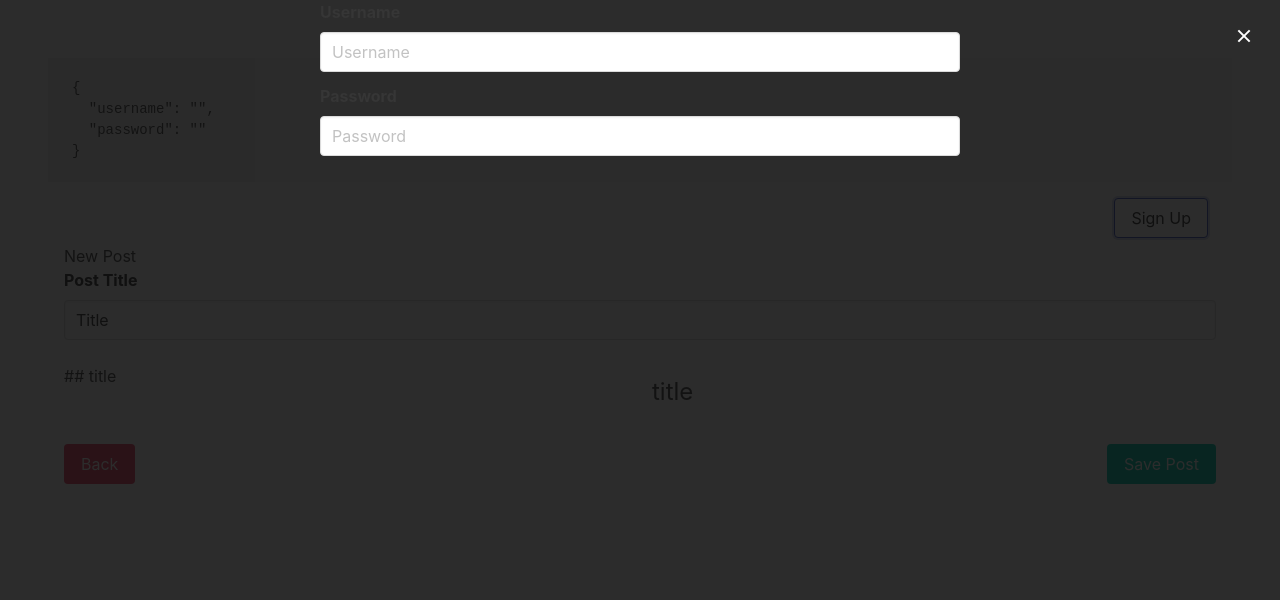
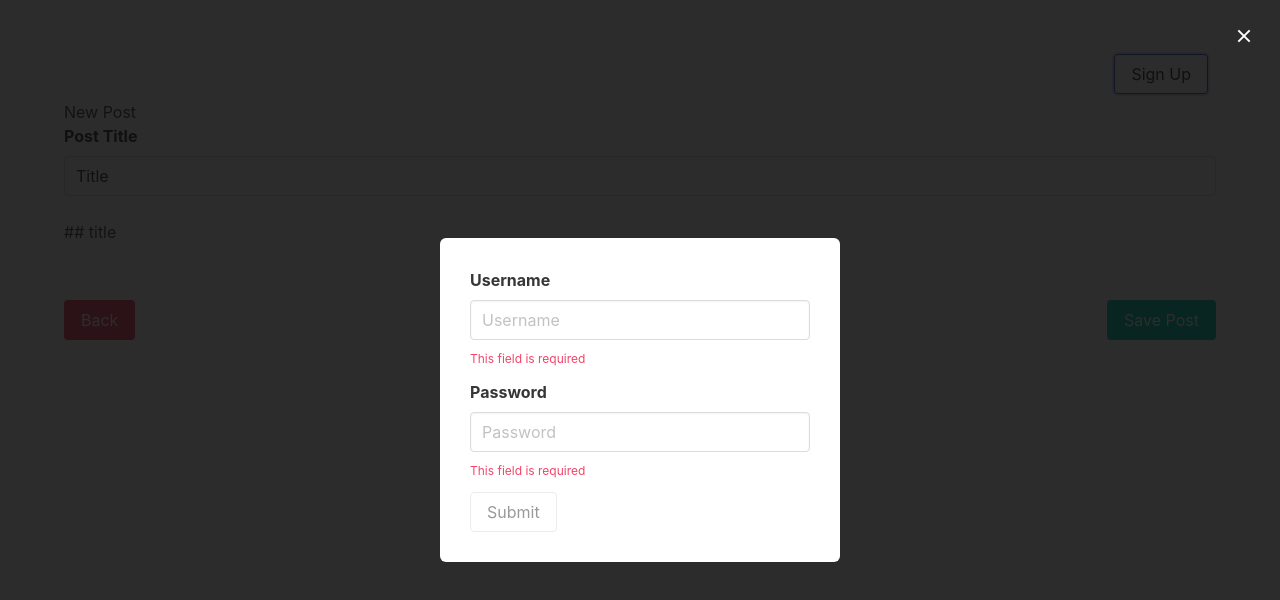
Before and after one commit to tomimandalap/vue3-typescript, a Vue app: page /posts/new in a window 1280 px wide. Both pictures are taken after a click on the button "Sign Up". Shown: the top 600 px of the page. Built offline with nearby package versions, Linux system fonts and the light colour scheme.

Commit message:
feat: implementation validation form and submit form

```diff
--- a/src/App.vue
+++ b/src/App.vue
@@ -3,21 +3,6 @@ import { computed, ref } from "vue";
 import { RouterView } from "vue-router";
 import { useModal } from "./composables/useModal";
 import Navbar from "./components/Navbar.vue";
-import FormInput from "./components/FormInput.vue";
-
-interface Iform {
-  username: string;
-  password: string;
-}
-
-interface IMap {
-  [key: string]: string;
-}
-
-const form = ref<Iform>({
-  username: "",
-  password: "",
-});
 
 const modal = useModal();
 const modalStyle = computed(() => {
@@ -26,43 +11,34 @@ const modalStyle = computed(() => {
     color: "white",
   };
 });
-
-function handleUpdate(event: string, key: string) {
-  let inputValue: IMap = form.value;
-  inputValue[key] = event;
-}
 </script>
 
 <template>
   <div class="modal" :style="modalStyle">
     <div class="modal-background">
       <div class="modal-content">
-        <div id="modal">
-          <FormInput
-            v-model="form.username"
-            name="Username"
-            type="text"
-            placeholder="Username"
-            @update:modelValue="handleUpdate($event, 'username')"
-          />
-          <FormInput
-            v-model="form.password"
-            name="Password"
-            type="password"
-            placeholder="Password"
-            @update:modelValue="handleUpdate($event, 'password')"
-          />
+        <div id="modal" class="modal">
+          <button
+            class="modal-close is-large"
+            @click="modal.hideModal()"
+          ></button>
         </div>
       </div>
     </div>
-    <button class="modal-close is-large" @click="modal.hideModal()"></button>
   </div>
 
   <div class="section">
-    <pre>{{ form }}</pre>
     <div class="container">
       <Navbar />
       <RouterView />
     </div>
   </div>
 </template>
+
+<style scoped>
+.modal {
+  display: flex;
+  justify-content: center;
+  align-items: center;
+}
+</style>
--- a/src/components/FormInput.vue
+++ b/src/components/FormInput.vue
@@ -1,11 +1,13 @@
 <script setup lang="ts">
-import { emit } from "process";
+import { stat } from "fs";
+import { Status } from "../utils/validations";
 
 interface Iinput {
   name: string;
   type: string;
   placeholder: string;
   modelValue: string;
+  status: Status;
 }
 
 defineProps<Iinput>();
@@ -13,7 +15,7 @@ const emits = defineEmits<{
   (event: "update:modelValue", value: string): void;
 }>();
 
-function handleInput($event: any) {
+function handleInput($event: Event) {
   const input = $event.target as HTMLInputElement;
   emits("update:modelValue", input.value);
 }
@@ -31,5 +33,9 @@ function handleInput($event: any) {
         class="input"
       />
     </div>
+
+    <p class="is-danger help" v-if="!status.valid">
+      {{ status.message }}
+    </p>
   </div>
 </template>
--- a/src/components/Navbar.vue
+++ b/src/components/Navbar.vue
@@ -1,6 +1,7 @@
 <script setup lang="ts">
 import { RouterLink, useRoute } from "vue-router";
 import { useModal } from "../composables/useModal";
+import SignUp from "./SignUp.vue";
 
 const route = useRoute();
 const modal = useModal();
@@ -20,5 +21,7 @@ const modal = useModal();
     </div>
   </div>
 
-  <Teleport to="#modal"> </Teleport>
+  <Teleport to="#modal">
+    <SignUp />
+  </Teleport>
 </template>
--- /dev/null
+++ b/src/components/SignUp.vue
@@ -0,0 +1,79 @@
+<script setup lang="ts">
+import { computed, ref } from "vue";
+import FormInput from "../components/FormInput.vue";
+import { validate, required, length } from "../utils/validations";
+
+interface Iform {
+  username: string;
+  password: string;
+}
+
+interface IMap {
+  [key: string]: string;
+}
+
+const form = ref<Iform>({
+  username: "",
+  password: "",
+});
+
+const usernameStatus = computed(() => {
+  return validate(form.value.username, [required, length({ min: 4, max: 10 })]);
+});
+
+const passwordStatus = computed(() => {
+  return validate(form.value.password, [required, length({ min: 8, max: 12 })]);
+});
+
+const isInvalid = computed(() => {
+  return !usernameStatus.value.valid || !passwordStatus.value.valid;
+});
+
+function handleUpdate(event: string, key: string) {
+  let inputValue: IMap = form.value;
+  inputValue[key] = event;
+}
+
+function handleSubmit() {
+  if (isInvalid.value) return;
+
+  const newUser: Iform = {
+    username: form.value.username,
+    password: form.value.password,
+  };
+
+  console.log(newUser);
+}
+</script>
+
+<template>
+  <form class="form" @submit.prevent="handleSubmit">
+    <FormInput
+      v-model="form.username"
+      name="Username"
+      type="text"
+      placeholder="Username"
+      :status="usernameStatus"
+      @update:modelValue="handleUpdate($event, 'username')"
+    />
+    <FormInput
+      v-model="form.password"
+      name="Password"
+      type="password"
+      placeholder="Password"
+      :status="passwordStatus"
+      @update:modelValue="handleUpdate($event, 'password')"
+    />
+    <button :disabled="isInvalid" type="submit" class="button">Submit</button>
+  </form>
+</template>
+
+<style scoped>
+.form {
+  background: white;
+  border-radius: 6px;
+  padding: 30px;
+  max-width: 400px;
+  width: 100%;
+}
+</style>
--- a/src/utils/validations.ts
+++ b/src/utils/validations.ts
@@ -1,4 +1,4 @@
-interface Status {
+export interface Status {
   valid: boolean;
   message?: string;
 }
```
